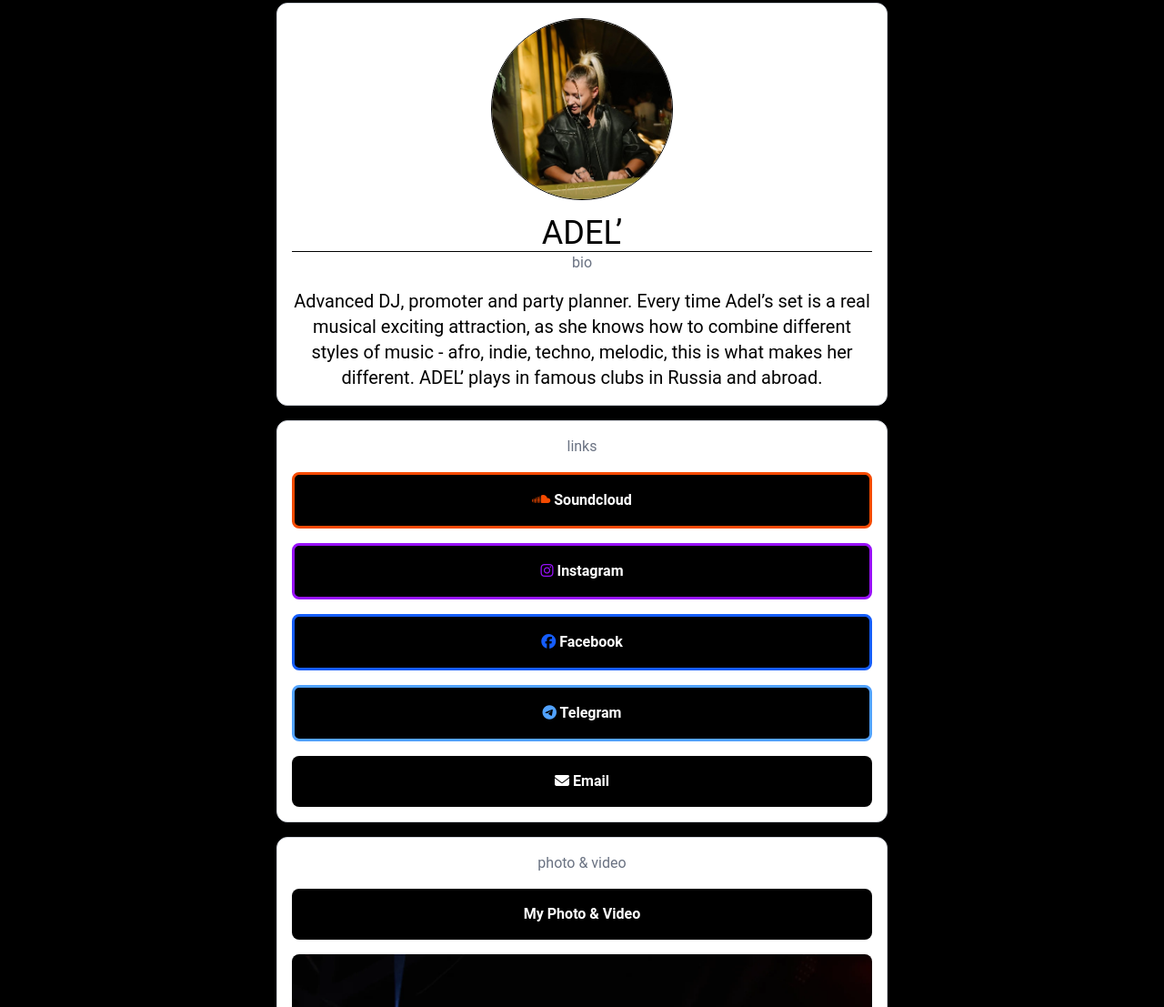
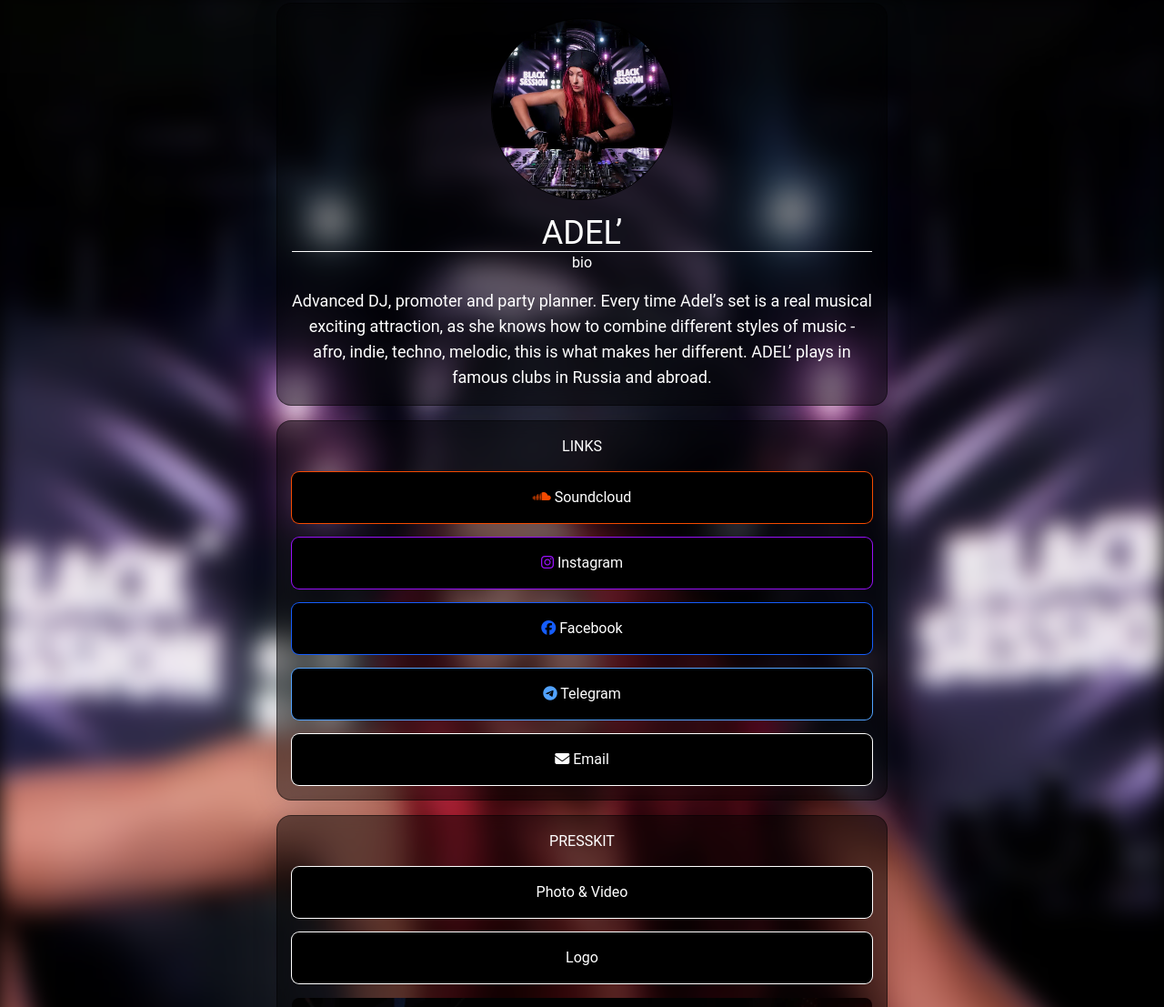
Before and after one commit to dllpl/adel, a plain HTML site: page index.html in a window 1280 px wide. Shown: the part 5-1112 px from the top of the page at 91% size. Drawn offline with nearby package versions, Linux system fonts and the light colour scheme.

Commit message:
Правка

```diff
--- a/index.html
+++ b/index.html
@@ -5,7 +5,7 @@
     <meta name="viewport"
           content="width=device-width, user-scalable=no, initial-scale=1.0, maximum-scale=1.0, minimum-scale=1.0">
     <meta http-equiv="X-UA-Compatible" content="ie=edge">
-    <link rel="icon" type="image/x-icon" href="favicon.ico">
+    <link rel="icon" type="image/x-icon" href="/favicon.ico">
     <title>ADEL’</title>
     <meta name="description" content="advanced DJ, promoter and party planner. Every time Adel’s set is a real musical exciting attraction, as she knows how to combine different styles of music - afro, indie, techno, melodic, this is what makes her different.">
 
@@ -13,7 +13,7 @@
     <meta property="og:title" content="ADEL’">
     <meta property="og:site_name" content="ADEL’">
     <meta property="og:description" content="advanced DJ, promoter and party planner. Every time Adel’s set is a real musical exciting attraction, as she knows how to combine different styles of music - afro, indie, techno, melodic, this is what makes her different.">
-    <meta property="og:url" content="https://adeldj.ru">
+    <meta property="og:url" content="https://adeldj.ru/presskit">
     <meta property="og:image" content="https://adeldj.ru/assets/img/main.jpg">
 
     <script src="https://kit.fontawesome.com/9ccfb6e1df.js" crossorigin="anonymous"></script>
@@ -37,6 +37,22 @@
                 box-sizing: border-box;
                 scroll-behavior: smooth;
             }
+            .main {
+                position: relative;
+                min-height: 100vh;
+                overflow: hidden;
+            }
+            .main::before {
+                content: '';
+                position: absolute;
+                top: 0;
+                left: 0;
+                width: 100%;
+                height: 100%;
+                background: url('/assets/img/main.jpg') center/cover; /* Путь к изображению */
+                filter: blur(8px); /* Сила размытия */
+                z-index: -1; /* Отправляет фон под контент */
+            }
         }
     </style>
     <style>
@@ -48,7 +64,6 @@
         .swiper-slide {
             text-align: center;
             font-size: 18px;
-            background: #fff;
             display: flex;
             justify-content: center;
             align-items: center;
@@ -61,6 +76,16 @@
             object-fit: cover;
         }
 
+        .glass {
+            /* From https://css.glass */
+            background: rgba(0, 0, 0, 0.48);
+            border-radius: 16px;
+            box-shadow: 0 4px 30px rgba(0, 0, 0, 0.1);
+            backdrop-filter: blur(8.8px);
+            -webkit-backdrop-filter: blur(8.8px);
+            border: 1px solid rgba(0, 0, 0, 0.43);
+        }
+
     </style>
 
     <script type='application/ld+json'>
@@ -69,32 +94,38 @@
             "@type": "person",
             "name": "ADEL’",
             "jobTitle": "ADEL’ DJ",
+            "image": "https://adeldj.ru/assets/img/main.jpg",
             "url": "https://adeldj.ru/presskit",
             "email": "adel22081988@gmail.com"
         }
     </script>
 
 </head>
-<body>
-<main class="p-2 bg-black h-full flex flex-col space-y-4">
+<body class="relative bg-black min-h-screen">
+<div class="absolute inset-0 bg-[url('/assets/img/bg.webp')] bg-cover bg-center blur-md"></div>
+
+<main class="relative z-10 p-2 h-full flex flex-col space-y-4">
     <section class="header">
-        <div class="container mx-auto max-w-2xl flex flex-col items-center space-y-4 bg-white border border-gray-300 rounded-xl p-4">
-            <img src="assets/img/main.jpg" class="w-50 h-50 object-cover rounded-full border" alt="main image">
+        <div class="glass container mx-auto max-w-2xl flex flex-col items-center space-y-4 bg-white border border-gray-300 rounded-xl p-4">
+            <img src="/assets/img/bg.webp" class="w-50 h-50 object-cover rounded-full border" alt="main image">
             <div class="w-full">
-                <h1 class="text-4xl border-b w-full text-center">ADEL’</h1>
-                <h2 class="text-md text-gray-500 w-full text-center">bio</h2>
+                <h1 class="text-4xl border-b w-full text-center text-white">ADEL’</h1>
+                <h2 class="text-md text-white w-full text-center">bio</h2>
             </div>
-            <p class="text-xl text-center">Advanced DJ, promoter and party planner. Every time Adel’s set is a real
-                musical exciting attraction, as she knows how to combine different styles of music - afro, indie,
-                techno, melodic, this is what makes her different. ADEL’ plays in famous clubs in Russia and abroad.</p>
+            <p class="text-lg text-center text-white">
+                Advanced DJ, promoter and party planner. Every time Adel’s set is a real musical exciting attraction,
+                as she knows how to combine different styles of music - afro, indie, techno, melodic, this is what makes her different.
+                ADEL’ plays in famous clubs in Russia and abroad.
+            </p>
         </div>
     </section>
+
     <section class="links">
-        <div class="container mx-auto max-w-2xl flex flex-col items-center justify-center space-y-4 bg-white border border-gray-300 rounded-xl p-4">
-            <h2 class="text-md text-gray-500 text-center">links</h2>
+        <div class="glass container mx-auto max-w-2xl flex flex-col items-center justify-center space-y-4 bg-white border border-gray-300 rounded-xl p-4">
+            <h2 class="text-md text-gray-500 text-center text-white">LINKS</h2>
             <div class="flex flex-col w-full">
                 <a href="https://soundcloud.com/musicadel" target="_blank" rel="noopener noreferrer">
-                    <button class="border-orange-600 bg-black border-3 hover:bg-blue-700 text-white font-bold py-4 px-4 rounded w-full rounded-lg">
+                    <button class="ring-1 ring-orange-600 bg-black text-white py-4 px-4 rounded w-full rounded-lg">
                         <i class="fa-brands fa-soundcloud text-orange-600"></i>
                         Soundcloud
                     </button>
@@ -102,15 +133,15 @@
             </div>
             <div class="flex flex-col w-full">
                 <a href="https://www.instagram.com/zavarushka.dj?igsh=MzJhNjNhcDRsaHpt" target="_blank">
-                    <button class="border-purple-600 border-3 bg-black hover:bg-blue-700 text-white font-bold py-4 px-4 rounded w-full rounded-lg">
+                    <button class="ring-1 ring-purple-600 bg-black text-white py-4 px-4 rounded w-full rounded-lg">
                         <i class="fa-brands fa-instagram text-purple-600"></i>
                         Instagram
                     </button>
                 </a>
             </div>
             <div class="flex flex-col w-full">
-                <a href="https://www.instagram.com/zavarushka.dj?igsh=MzJhNjNhcDRsaHpt" target="_blank">
-                    <button class="bg-black border-3 border-blue-600 hover:bg-blue-700 text-white font-bold py-4 px-4 rounded w-full rounded-lg">
+                <a href="https://www.facebook.com/adele.ch.16" target="_blank">
+                    <button class="bg-black ring-1 ring-blue-600 text-white py-4 px-4 rounded w-full rounded-lg">
                         <i class="fa-brands fa-facebook text-blue-600"></i>
                         Facebook
                     </button>
@@ -118,7 +149,7 @@
             </div>
             <div class="flex flex-col w-full">
                 <a href="https://t.me/linaa0888" target="_blank">
-                    <button class="bg-black border-3 border-blue-400 hover:bg-blue-700 text-white font-bold py-4 px-4 rounded w-full rounded-lg">
+                    <button class="bg-black ring-1 ring-blue-400 text-white py-4 px-4 rounded w-full rounded-lg">
                         <i class="fa-brands fa-telegram text-blue-400"></i>
                         Telegram
                     </button>
@@ -126,7 +157,7 @@
             </div>
             <div class="flex flex-col w-full">
                 <a href="mailto:adel22081988@gmail.com" target="_blank">
-                    <button class="bg-black hover:bg-blue-700 text-white font-bold py-4 px-4 rounded w-full rounded-lg">
+                    <button class="bg-black text-white py-4 px-4 rounded w-full rounded-lg ring-1 ring-white">
                         <i class="fa-solid fa-envelope"></i>
                         Email
                     </button>
@@ -134,30 +165,39 @@
             </div>
         </div>
     </section>
+
     <section class="about">
-        <div class="container mx-auto max-w-2xl flex flex-col items-center space-y-4 bg-white border border-gray-300 rounded-xl p-4">
-            <h2 class="text-md text-gray-500 w-full text-center">photo & video</h2>
+        <div class="glass container mx-auto max-w-2xl flex flex-col items-center space-y-4 bg-white border border-gray-300 rounded-xl p-4">
+            <h2 class="text-md text-gray-500 w-full text-center text-white">PRESSKIT</h2>
             <div class="flex flex-col w-full">
                 <a href="https://drive.google.com/drive/folders/14kewBPl2r_fDZA6sKibKSzexyrAEYQ-T?usp=sharing"
                    target="_blank">
-                    <button class="bg-black hover:bg-blue-700 text-white font-bold py-4 px-4 rounded w-full rounded-lg">
-                        My Photo & Video
+                    <button class="bg-black text-white py-4 px-4 rounded w-full rounded-lg ring-1 ring-white">
+                        Photo & Video
+                    </button>
+                </a>
+            </div>
+            <div class="flex flex-col w-full">
+                <a href="https://drive.google.com/drive/u/0/folders/1yjrdoAF3t4sXsrxkRCZup9j2ak9pGRYO"
+                   target="_blank">
+                    <button class="bg-black text-white py-4 px-4 rounded w-full rounded-lg ring-1 ring-white">
+                        Logo
                     </button>
                 </a>
             </div>
             <div class="swiper mySwiper">
                 <div class="swiper-wrapper">
                     <div class="swiper-slide">
-                        <img src="assets/img/gallery/1.jpeg" class="rounded-lg">
+                        <img src="/assets/img/gallery/1.jpeg" class="rounded-lg">
                     </div>
                     <div class="swiper-slide">
-                        <img src="assets/img/gallery/2.webp" class="rounded-lg">
+                        <img src="/assets/img/gallery/2.webp" class="rounded-lg">
                     </div>
                     <div class="swiper-slide">
-                        <img src="assets/img/gallery/3.jpg" class="rounded-lg">
+                        <img src="/assets/img/gallery/3.jpg" class="rounded-lg">
                     </div>
                     <div class="swiper-slide">
-                        <img src="assets/img/gallery/4.jpg" class="rounded-lg">
+                        <img src="/assets/img/gallery/4.jpg" class="rounded-lg">
                     </div>
                 </div>
                 <div class="swiper-scrollbar"></div>
@@ -169,6 +209,7 @@
 <script>
     var swiper = new Swiper(".mySwiper", {
         autoplay: true,
+        loop: true,
         scrollbar: {
             el: ".swiper-scrollbar",
             hide: true,
@@ -176,4 +217,5 @@
     });
 </script>
 </body>
+
 </html>
```
Also changed, not shown: presskit/index.html (+1 -1 lines).
